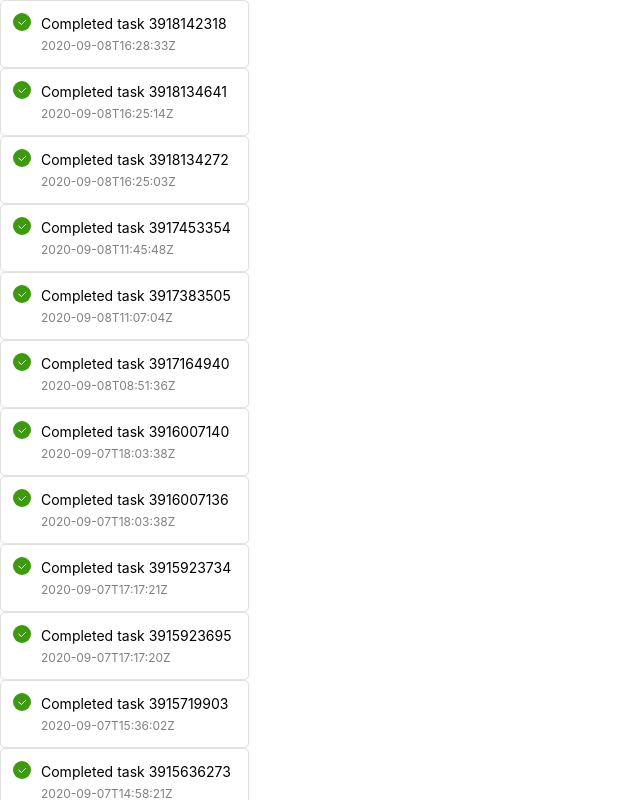
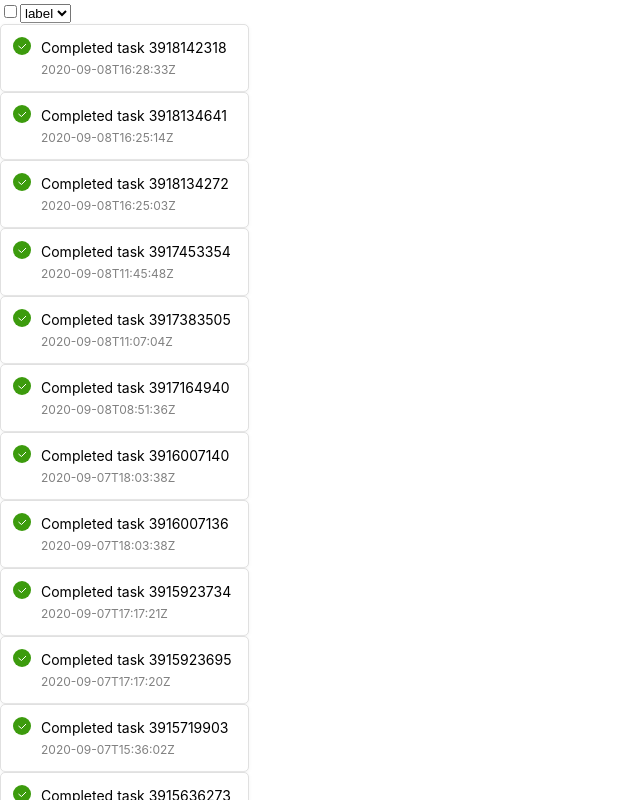
Before and after one commit to ajilderda/todoist-history-remover, a React (Create React App) app: page /review-tasks in a window 1280 px wide. Shown: the top 800 px of the page, without its empty margins (0-640 px from the left). Built offline with nearby package versions, Linux system fonts and the light colour scheme.

Commit message:
feature: Add base components for selecting 'Only remove items older than'

```diff
--- a/src/components/Checkbox.tsx
+++ b/src/components/Checkbox.tsx
@@ -2,9 +2,11 @@
 import PropTypes, { InferProps } from 'prop-types';
 
 function Checkbox(props: InferProps<typeof Checkbox.propTypes>) {
-  return <div />;
+  return <input type="checkbox" onClick={props.onCheckboxChange} />;
 }
 
-Checkbox.propTypes = {};
+Checkbox.propTypes = {
+  onCheckboxChange: PropTypes.func.isRequired,
+};
 
 export default Checkbox;
--- /dev/null
+++ b/src/components/FormCheckbox.module.css
@@ -0,0 +1,3 @@
+div {
+  display: flex;
+}
--- a/src/components/FormCheckbox.tsx
+++ b/src/components/FormCheckbox.tsx
@@ -1,18 +1,28 @@
 import React from 'react';
 import PropTypes, { InferProps } from 'prop-types';
 import Checkbox from './Checkbox';
+import styles from './FormCheckbox.module.css';
 
-function FormCheckbox({render = f => f}: InferProps<typeof FormCheckbox.propTypes>) {
+function FormCheckbox({label, render = f => f, onCheckboxChange}: InferProps<typeof FormCheckbox.propTypes>) {
   return (
     <div>
-      <Checkbox />
-      {render()}
+      <label>
+        <Checkbox onCheckboxChange={onCheckboxChange} />
+        { label }
+      </label>
+      {render && render()}
     </div>
   )
 }
 
 FormCheckbox.propTypes = {
-  render: PropTypes.func.isRequired,
+  label: PropTypes.string,
+  onCheckboxChange: PropTypes.func.isRequired,
+  render: PropTypes.func,
 };
 
+FormCheckbox.defaultProps = {
+  onCheckboxChange: (f: any) => f
+}
+
 export default FormCheckbox;
--- a/src/components/Select.tsx
+++ b/src/components/Select.tsx
@@ -1,12 +1,21 @@
 import React from 'react';
 import PropTypes, { InferProps } from 'prop-types';
 
-function Select(props: InferProps<typeof Select.propTypes>) {
-  return <div />;
+function Select({options, disabled}: InferProps<typeof Select.propTypes>) {
+  return <select disabled={disabled ? true : false}>
+    {options.map(({value, label} = options, index) => {
+      return (
+        <option key={index} value={value}>
+            {label}
+        </option>
+      )
+    })}
+  </select>;
 }
 
 Select.propTypes = {
   options: PropTypes.array.isRequired,
+  disabled: PropTypes.bool
 };
 
 export default Select;
--- a/src/components/Tasks.tsx
+++ b/src/components/Tasks.tsx
@@ -5,6 +5,8 @@
 import Spinner from './Spinner';
 import styles from './Tasks.module.css';
 import TaskComponent from './Task';
+import FormCheckbox from './FormCheckbox';
+import Select from './Select';
 
 // tuple type below causes issues (which is why 'any' is used). Keep an eye out for this PR:
 // https://github.com/facebook/create-react-app/pull/9434
@@ -26,6 +28,7 @@
   const [completedItems, setCompletedItems] = useState<CompletedTask[]>([]);
   const [status, setStatus] = useState<'loading' | 'done'>();
   const throwError = useAsyncError();
+  const [removeAllItems, setRemoveAllItems] = useState(true);
 
   // get tasks on mount
   useEffect(() => {
@@ -56,15 +59,21 @@
   }
 
   return (
-    <div style={{ display: 'flex' }}>
-      <div className="container">
-        <h2>🗑 Items to delete</h2>
+    <div className={`${styles.container} container`}>
+      <h2 className={styles.heading}>Queued for removal</h2>
+      <p className={styles.subheading}>9.321 completed tasks</p>
+
+      <FormCheckbox
+        onCheckboxChange={(e) => setRemoveAllItems(!e.target.checked)}
+        label="Only delete items older than"
+        render={() => <Select disabled={removeAllItems} options={[{ label: 'label', value: 'value' }]} />}
+      />
+
       <ul>
         {paritionedItems?.[0].map((task, i) => {
           return (
-              <li>
+            <li key={i}>
               <TaskComponent
-                  key={i}
                 title={task.content}
                 checked={false}
                 date={task.completed_date}
@@ -74,7 +83,6 @@
         })}
       </ul>
     </div>
-    </div>
   )
 }
 
```
Lines whose indentation alone changed are shown as unchanged.
